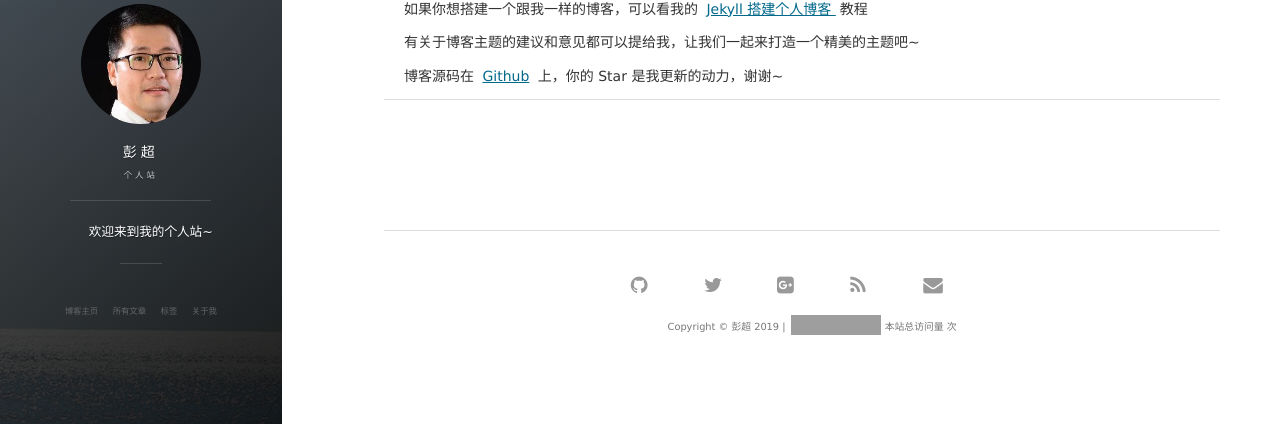
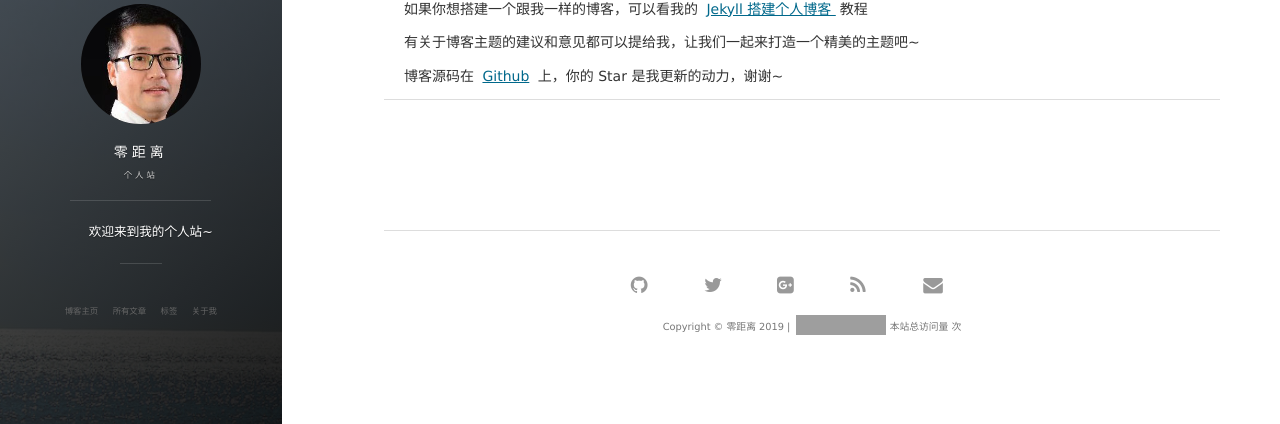
Before and after one commit to ScottFancier/Programe, a Jekyll site: the page built from about.md, in a window 1280 px wide. Shown: the part 284-708 px from the top of the page. Built offline with Jekyll 4.4.1, drawn with Linux system fonts in a browser that asks for light colours; nearby versions of some CDN libraries; comment, search, counter and statistics services are not loaded; grey boxes are pictures that could not be loaded.

Commit message:
修改网站标题 Signed-off-by: scott <scott@isaints.net>

```diff
--- a/_config.yml
+++ b/_config.yml
@@ -1,7 +1,7 @@
 # Basic
 
 
-title: 彭超
+title: 零距离
 subtitle: 个人站
 description: 欢迎来到我的个人站~
 # 头像里面的标题
```
